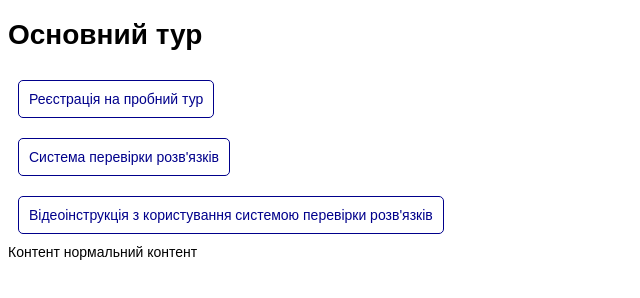
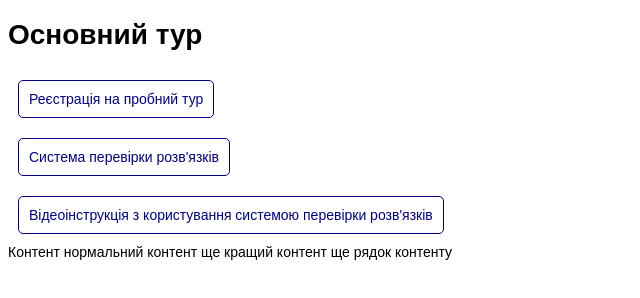
Before and after one commit to AndriyMorozov/Prakt02, a plain HTML site: page index.html in a window 1280 px wide. Shown: the whole page, without its empty margins (0-640 px from the left). Drawn offline with Linux system fonts and the light colour scheme.

Commit message:
change index.html

```diff
--- a/index.html
+++ b/index.html
@@ -40,6 +40,8 @@
     <div class="round">
         Контент
 нормальний контент
+ще кращий контент
+ще рядок контенту
     </div>
 </body>
 </html>
```
